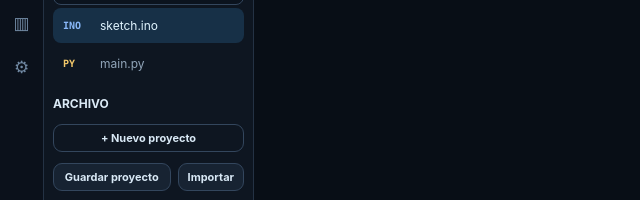
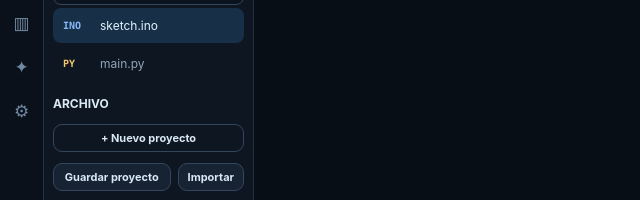
Before and after one commit to msrobotika/AB-MakerIDE-SUPER, a website: page index.html in a window 1280 px wide. Shown: the part 214-414 px from the top of the page, 0-640 px from the left. Drawn offline with Linux system fonts and the light colour scheme; no server answers.

Commit message:
feat(agent): wire left-rail activity center to authorised CLI lifecycle

```diff
--- a/index.html
+++ b/index.html
@@ -107,6 +107,7 @@
           <button data-panel="project" class="on" title="Proyecto">▤</button>
           <button data-panel="boards" title="Placas y puertos">▦</button>
           <button data-panel="libraries" title="Librerías Arduino">▥</button>
+          <button data-panel="agents" title="Actividad IA · tareas y evidencias" aria-label="Abrir actividad de agentes">✦</button>
           <button data-panel="settings" title="Configuración">⚙</button>
         </nav>
         <aside class="sidebar" id="sidebar">
```
